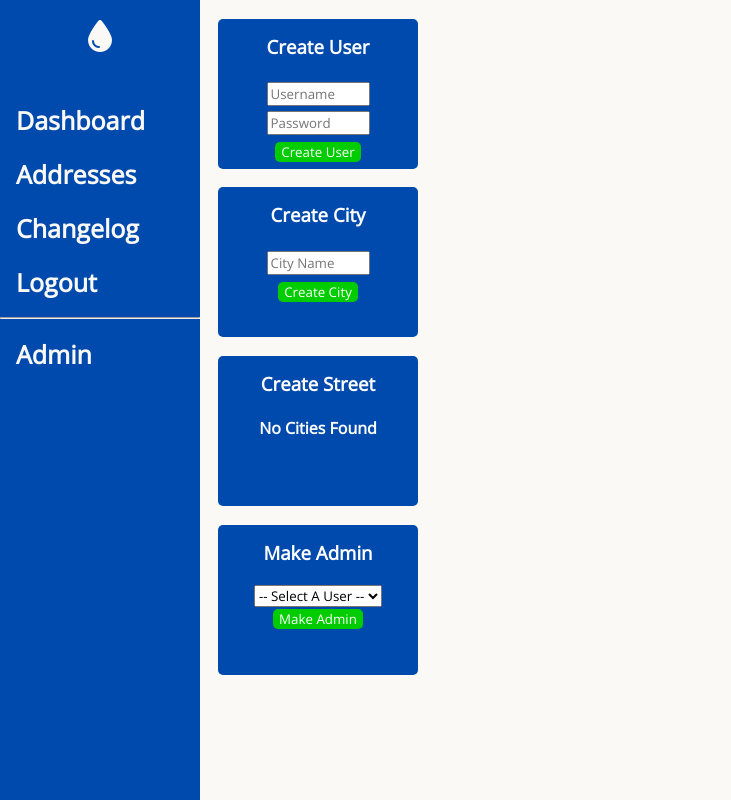
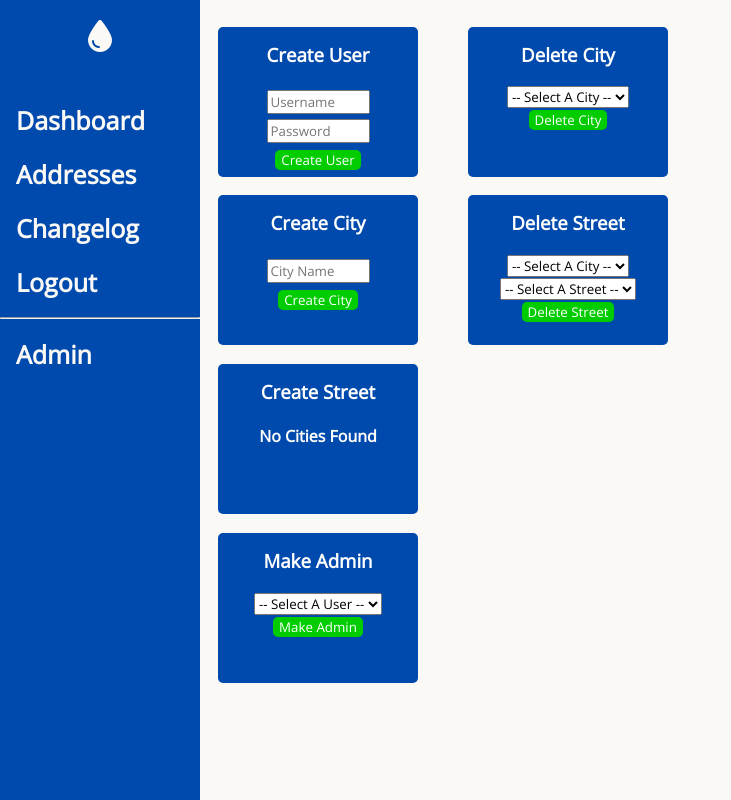
Before and after one commit to AdamBCodes/WaterDatabase, a Flask app: page /admin in a window 1280 px wide. Shown: the whole page, without its empty margins (0-731 px from the left). Run offline with Flask 2, Linux system fonts and the light colour scheme; the visitor is signed in with stand-in values (Sample User, id 1); data comes from the database, SQL or seed files in the repository; data that the repository does not hold is empty; some libraries are stand-ins or nearby versions.

Commit message:
Fixed Changelog Order, added Deleting of cities and streets, changed admin page styling

```diff
--- a/main.py
+++ b/main.py
@@ -7,4 +7,4 @@ from website import create_app
 app = create_app()
 
 if __name__ == '__main__':
-    app.run(host="0.0.0.0")
+    app.run(debug=True, host="0.0.0.0")
--- a/website/auth.py
+++ b/website/auth.py
@@ -18,7 +18,6 @@ auth = Blueprint("auth", __name__, static_folder="static", template_folder="temp
 @auth.route("/login", methods=["GET", "POST"])
 def login():
     adminExists = users.query.filter_by(username="Admin").count()
-    print(adminExists)
     if(adminExists <= 0):
         id = str(uuid4())
         username = "Admin"
--- a/website/static/css/admin.css
+++ b/website/static/css/admin.css
@@ -1,3 +1,4 @@
+
 .block{
     display:block;
     border-radius: 5px;
@@ -28,3 +29,12 @@ input[type="submit"]{
     border-radius: 5px;
     color: white;
 }
+input[type="submit"]:hover{
+    cursor:pointer;
+}
+.section{
+    display:block;
+    width: 200px;
+    margin-right: 50px;;
+    float:left;
+}
--- a/website/templates/dashboard/admin_page.html
+++ b/website/templates/dashboard/admin_page.html
@@ -2,7 +2,27 @@
 
 {% block title %}Admin Page{% endblock %}
 {% block content %}
+    <script>
+        var loadStreets = function(event, streets) {
+            parent = document.querySelector("#streetDelete")
+            keeper = parent.firstElementChild
+            console.log(keeper)
+            parent.innerHTML = ''
+            parent.appendChild(keeper)
+            value = document.getElementById("city").value
+            length = Object.keys(streets).length
+            for(var s=0; s<length; s++){
+                console.log(streets[s][1])
+                if(streets[s][1] === value){
+                    option = document.createElement('option')
+                    option.textContent+=streets[s][0]
+                    parent.appendChild(option)
+                }
+            }
+        };
+    </script>
     <link rel="stylesheet" type="text/css" href="{{ url_for('static', filename='css/admin.css') }}">
+    <div class="section">
         <div class="block">
             <h3>Create User</h3>
             <form method="POST" action="/create_user">
@@ -68,4 +88,34 @@
                 <input type="submit" value="Make Admin" />
             </form>
         </div>
+    </div>
+    <div class="section">
+        <div class="block">
+            <h3>Delete City</h3>
+            <form method="POST" action="/delete_city">
+                <select name="cityDelete" required>
+                    <option disabled selected value> -- Select A City -- </option>
+                    {% for c in allCities %}
+                        <option>{{ c.name }}</option>
+                    {% endfor %}
+                </select><br />
+                <input type="submit" value="Delete City"/>
+            </form>
+        </div>
+        <div class="block">
+            <h3>Delete Street</h3>
+            <form method="POST" action="/delete_street">
+                <select onchange="loadStreets(event, {{ streetData }})" id="city">
+                    <option disabled selected value> -- Select A City -- </option>
+                    {% for c in allCities %}
+                        <option>{{ c.name }}</option>
+                    {% endfor %}
+                </select><br />
+                <select id="streetDelete" name="streetDelete" required>
+                    <option disabled selected value> -- Select A Street -- </option>
+                </select><br />
+                <input type="submit" value="Delete Street"/>
+            </form>
+        </div>
+    </div>
 {% endblock %}
--- a/website/views.py
+++ b/website/views.py
@@ -14,7 +14,6 @@ from hashlib import md5
 from .models import users, cities, streets, addresses, changes
 from . import db
 import datetime
-import json
 
 views = Blueprint("views", __name__, static_folder="static", template_folder="templates/dashboard")
 
@@ -264,6 +263,56 @@ def delete_address(id):
     else:
          return redirect(url_for("auth.login"))
 
+@views.route("/delete_city", methods=["POST"])
+def delete_city():
+    if "userid" in session:
+        if request.method == "POST":
+            cityName = request.form["cityDelete"]
+            user = users.query.filter_by(id=session["userid"]).first()
+            if user.admin:
+                city = cities.query.filter_by(name=cityName).first()
+                cityStreets = streets.query.filter_by(city=cityName).all()
+                for c in cityStreets:
+                    db.session.delete(c)
+                cityAddresses = addresses.query.filter_by(city=cityName)
+                for a in cityAddresses:
+                    db.session.delete(a)
+                change = changes(user.username, datetime.datetime.now(), "Deleted City, Streets, and Addresses in " + cityName)
+                db.session.delete(city)
+                db.session.add(change)
+                db.session.commit()
+                return redirect(url_for("views.admin_page"))
+            else:
+                return redirect(url_for("views.home"))
+        else:
+            return redirect(url_for("views.home"))
+    else:
+        return redirect(url_for("auth.login"))
+
+@views.route("/delete_street", methods=["POST"])
+def delete_street():
+    if "userid" in session:
+        if request.method == "POST":
+            streetName = request.form["streetDelete"]
+            user = users.query.filter_by(id=session["userid"]).first()
+            if user.admin:
+                street = streets.query.filter_by(name=streetName).first()
+                print(street.name)
+                cityAddresses = addresses.query.filter_by(street=streetName, city=street.city)
+                for a in cityAddresses:
+                    db.session.delete(a)
+                change = changes(user.username, datetime.datetime.now(), "Deleted Addresses and Street " + streetName + " in " + street.city)
+                db.session.delete(street)
+                db.session.add(change)
+                db.session.commit()
+                return redirect(url_for("views.admin_page"))
+            else:
+                return redirect(url_for("views.home"))
+        else:
+            return redirect(url_for("views.home"))
+    else:
+        return redirect(url_for("auth.login"))
+
 @views.route("/address/<id>")
 def address(id):
     if "userid" in session:
@@ -272,7 +321,6 @@ def address(id):
         return render_template("address.html", a = address, admin=user.admin)
     else:
         return redirect(url_for("auth.login"))
-
 
 @views.route("/make_admin", methods=["POST"])
 def make_admin():
@@ -301,8 +349,11 @@ def admin_page():
             allUsers = users.query.all()
             allCities = cities.query.all()
             allStreets = streets.query.all()
+            streetData = {}
+            for v, d in enumerate(allStreets):
+                streetData[v] = [d.name, d.city]
             if(user.admin):
-                return render_template("admin_page.html", admin=user.admin, allCities=allCities, allStreets=allStreets, allUsers=allUsers)
+                return render_template("admin_page.html", admin=user.admin, allCities=allCities, allStreets=allStreets, allUsers=allUsers, streetData=streetData)
             else:
                 return redirect(url_for("views.home"))
         except:
@@ -314,7 +365,7 @@ def admin_page():
 def changelog():
     if 'userid' in session:
         user = users.query.filter_by(id=session["userid"]).first()
-        allChanges = changes.query.all()
+        allChanges = changes.query.order_by(changes.date.desc()).all()
         return render_template("changelogs.html", admin=user.admin, allChanges=allChanges)
     else:
         return redirect(url_for("auth.login"))
```
Lines whose indentation alone changed are shown as unchanged.
